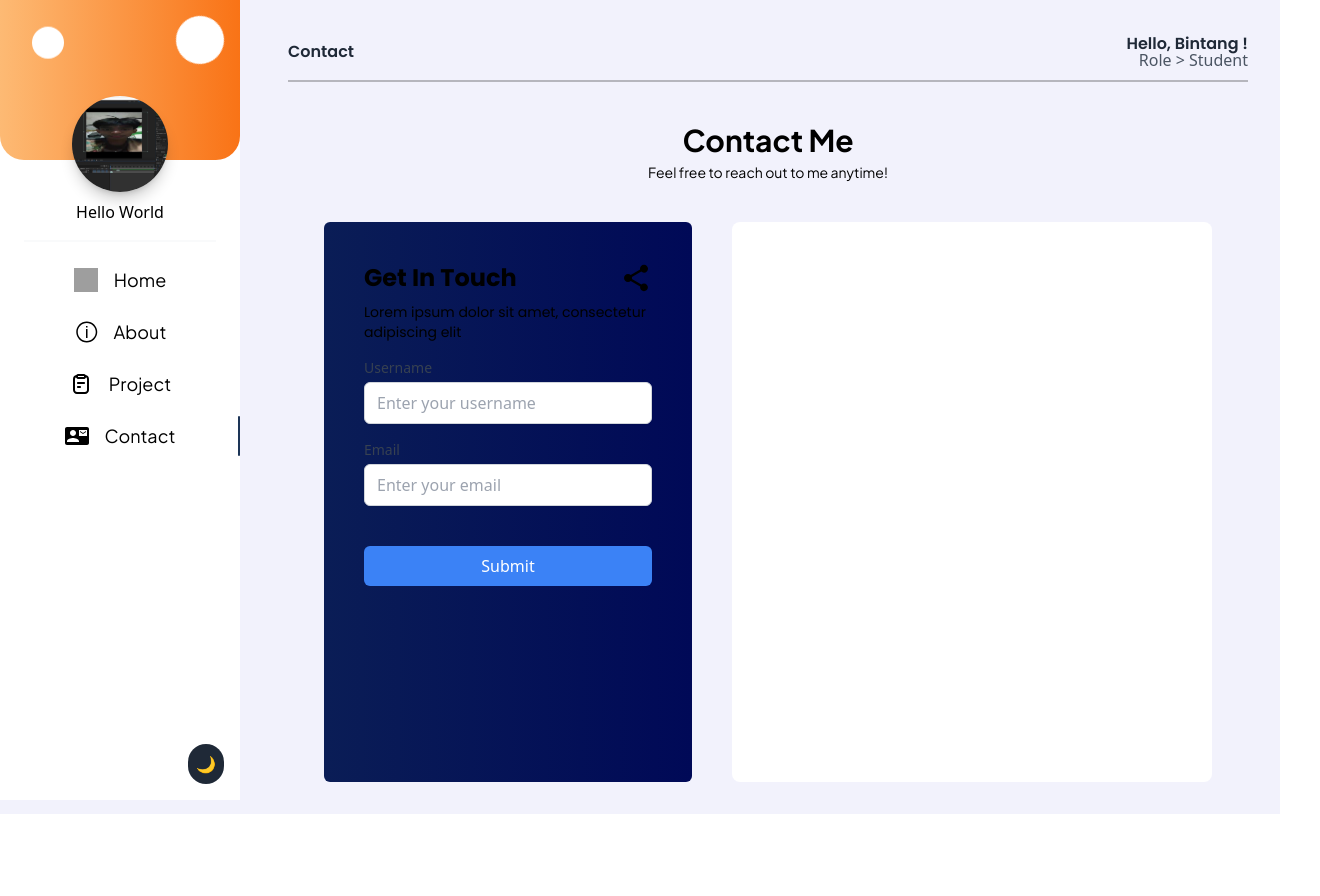
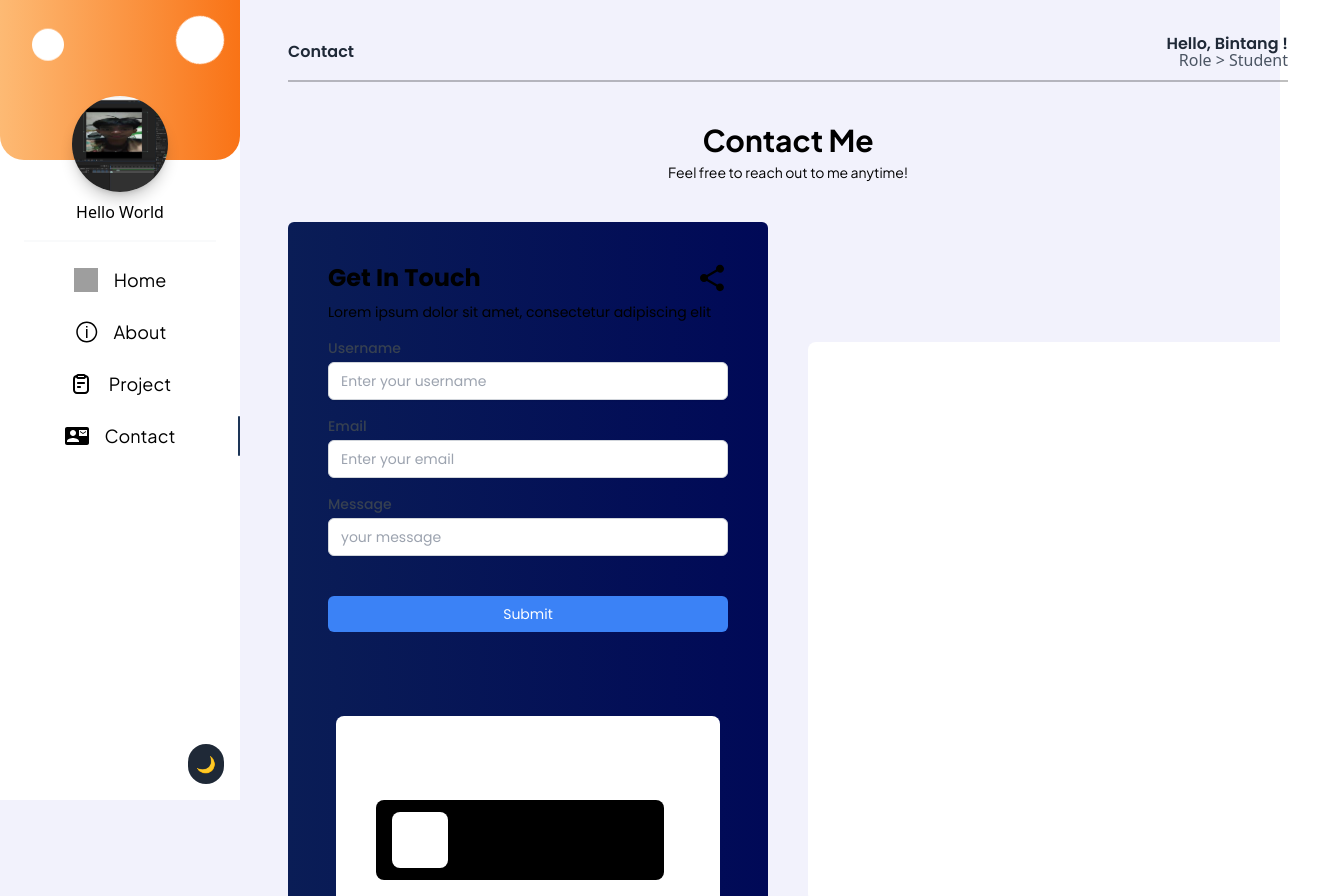
Before and after one commit to Bibintanggg/porto-V3, a React (Vite) app: page /contact in a window 1280 px wide. Shown: the top 896 px of the page, 1320 px wide, since content can reach past the window. Before the commit the page ends 814 px from the top, so only its background shows below. Built offline with nearby package versions, Linux system fonts and the light colour scheme; grey boxes are pictures that could not be loaded.

Commit message:
Fixed Logic

```diff
--- a/src/Component/Input.jsx
+++ b/src/Component/Input.jsx
@@ -10,6 +10,7 @@ const Input = ({
   error,
   darkMode,
   className = '',
+  isTextarea = false,
   ...props
 }) => {
   return (
@@ -17,13 +18,27 @@ const Input = ({
       {label && (
         <label
           htmlFor={name}
-          className={`block text-sm font-medium mb-1 ${
-            darkMode ? 'text-white' : 'text-gray-700'
+          className={`block text-sm font-medium mb-1 ${darkMode ? 'text-white' : 'text-gray-700'
             }`}
         >
           {label}
         </label>
       )}
+      {isTextarea ? (
+        <textarea
+          id={name}
+          name={name}
+          value={value}
+          onChange={onChange}
+          placeholder={placeholder}
+          className={`w-full px-3 py-2 border rounded-md shadow-sm focus:outline-none focus:ring-2 ${darkMode
+            ? 'bg-[#131523] text-white border-gray-600 focus:ring-blue-500'
+            : 'bg-white text-black border-gray-300 focus:ring-blue-500'
+            } ${error ? 'border-red-500' : ''}`}
+          rows={10}
+          {...props}
+        />
+      ) : (
         <input
           type={type}
           id={name}
@@ -31,13 +46,13 @@ const Input = ({
           value={value}
           onChange={onChange}
           placeholder={placeholder}
-        className={`w-full px-3 py-2 border rounded-md shadow-sm focus:outline-none focus:ring-2 ${
-          darkMode
+          className={`w-full px-3 py-2 border rounded-md shadow-sm focus:outline-none focus:ring-2 ${darkMode
               ? 'bg-[#131523] text-white border-gray-600 focus:ring-blue-500'
               : 'bg-white text-black border-gray-300 focus:ring-blue-500'
             } ${error ? 'border-red-500' : ''}`}
           {...props}
         />
+      )}
       {error && (
         <span className={`text-sm ${darkMode ? 'text-red-400' : 'text-red-500'}`}>
           {error}
--- a/src/Pages/Contact.jsx
+++ b/src/Pages/Contact.jsx
@@ -9,6 +9,7 @@ function Contact() {
   const [formData, setFormData] = useState({
     username: '',
     email: '',
+    message: ''
   });
 
   const [errors, setErrors] = useState({
@@ -78,7 +79,7 @@ function Contact() {
               </span>
             </div>
             <div className={`flex mt-10 gap-10 items-center justify-center`}>
-              <div className={`w-[23rem] h-[35rem] bg-gradient-to-r from-[#0A1D56] to-[#000957] rounded-md bg-clip-padding
+              <div className={`w-[30rem] h-[50rem] bg-gradient-to-r from-[#0A1D56] to-[#000957] rounded-md bg-clip-padding
                 backdrop-filter backdrop-blur-md bg-opacity-10 `}>
                 <div className="p-10">
                   <div className="flex items-center justify-between">
@@ -92,7 +93,7 @@ function Contact() {
                       ${darkMode ? "text-white" : "text-black"}
                   `}>Lorem ipsum dolor sit amet, consectetur adipiscing elit</p>
 
-                  <form onSubmit={handleSubmit}>
+                  <form onSubmit={handleSubmit} className='font-poppins text-sm'>
                     <Input
                       type="text"
                       name="username"
@@ -113,7 +114,17 @@ function Contact() {
                       label="Email"
                       error={errors.email}
                       darkMode={darkMode}
-                      className="mt-4"
+                      className="mt-1"
+                    />
+                    <Input
+                      type="text"
+                      name="Message"
+                      value={formData.message}
+                      onChange={handleChange}
+                      placeholder="your message"
+                      label="Message"
+                      darkMode={darkMode}
+                      className="mt-2"
                     />
                     <button
                       type="submit"
@@ -126,7 +137,24 @@ function Contact() {
                       Submit
                     </button>
                   </form>
+
                 </div>
+                  <div className={`w-60 h-1 rounded-full mx-auto ${darkMode ? "bg-white" : ""}`}></div>
+
+                  <div className='mt-10 flex justify-center'>
+                    <div className='bg-white w-96 h-[17rem] rounded-lg'>
+                      <div className='p-10'>
+                        <h1 className={`font-poppins text-xl font-semibold ${darkMode ? "text-black" : "text-white"}`}>Connect With Me</h1>
+                        <div className={`mt-4`} >
+                        <div className={`w-72 h-20 bg-black rounded-lg flex items-center${darkMode ? "" : ""}`}>
+                          <div className={` w-14 h-14 rounded-lg ml-4 bg-white${darkMode ? "" : ""}`}>
+
+                          </div>
+                          </div>
+                        </div>
+                      </div>
+                    </div>
+                  </div>
               </div>
 
               <div className={`w-[30rem] h-[35rem] bg-white rounded-lg`}></div>
```
Lines whose indentation alone changed are shown as unchanged.
